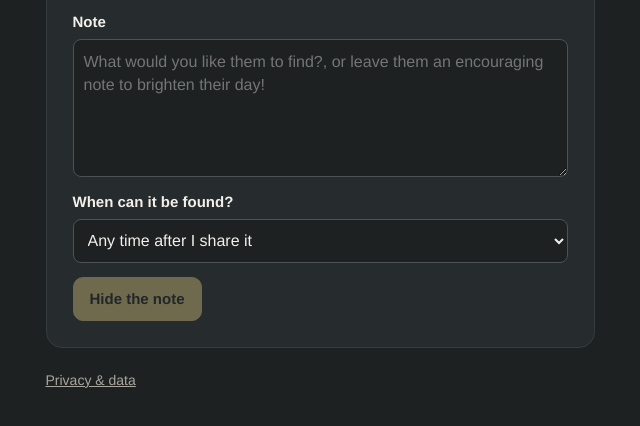
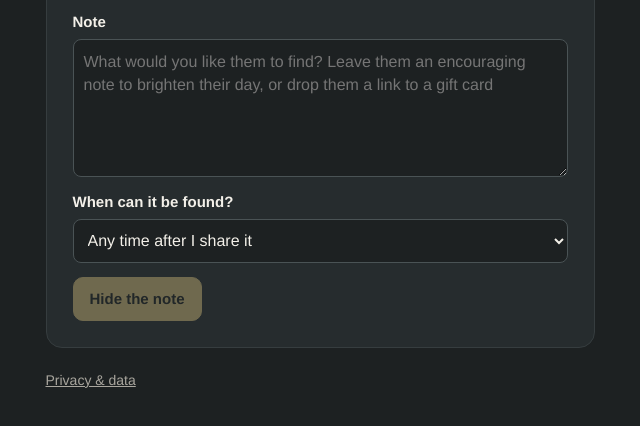
Before and after one commit to zachurban/ralphies-roam, a plain HTML site: page trail.html in a window 1280 px wide. Shown: the part 907-1333 px from the top of the page, without its empty margins (320-960 px from the left). Drawn offline with nearby package versions, Linux system fonts and the light colour scheme.

Commit message:
Update trail.html

```diff
--- a/trail.html
+++ b/trail.html
@@ -43,7 +43,7 @@
       <textarea name="clue" maxlength="240" rows="2" placeholder="Write your own clue to help the recipient find the note"></textarea>
     </label>
     <label>Note
-      <textarea name="note" maxlength="1500" rows="5" placeholder="What would you like them to find?, or leave them an encouraging note to brighten their day!" required></textarea>
+      <textarea name="note" maxlength="1500" rows="5" placeholder="What would you like them to find? Leave them an encouraging note to brighten their day, or drop them a link to a gift card" required></textarea>
     </label>
     <label>When can it be found?
       <select name="timing" id="trailTiming">
```
